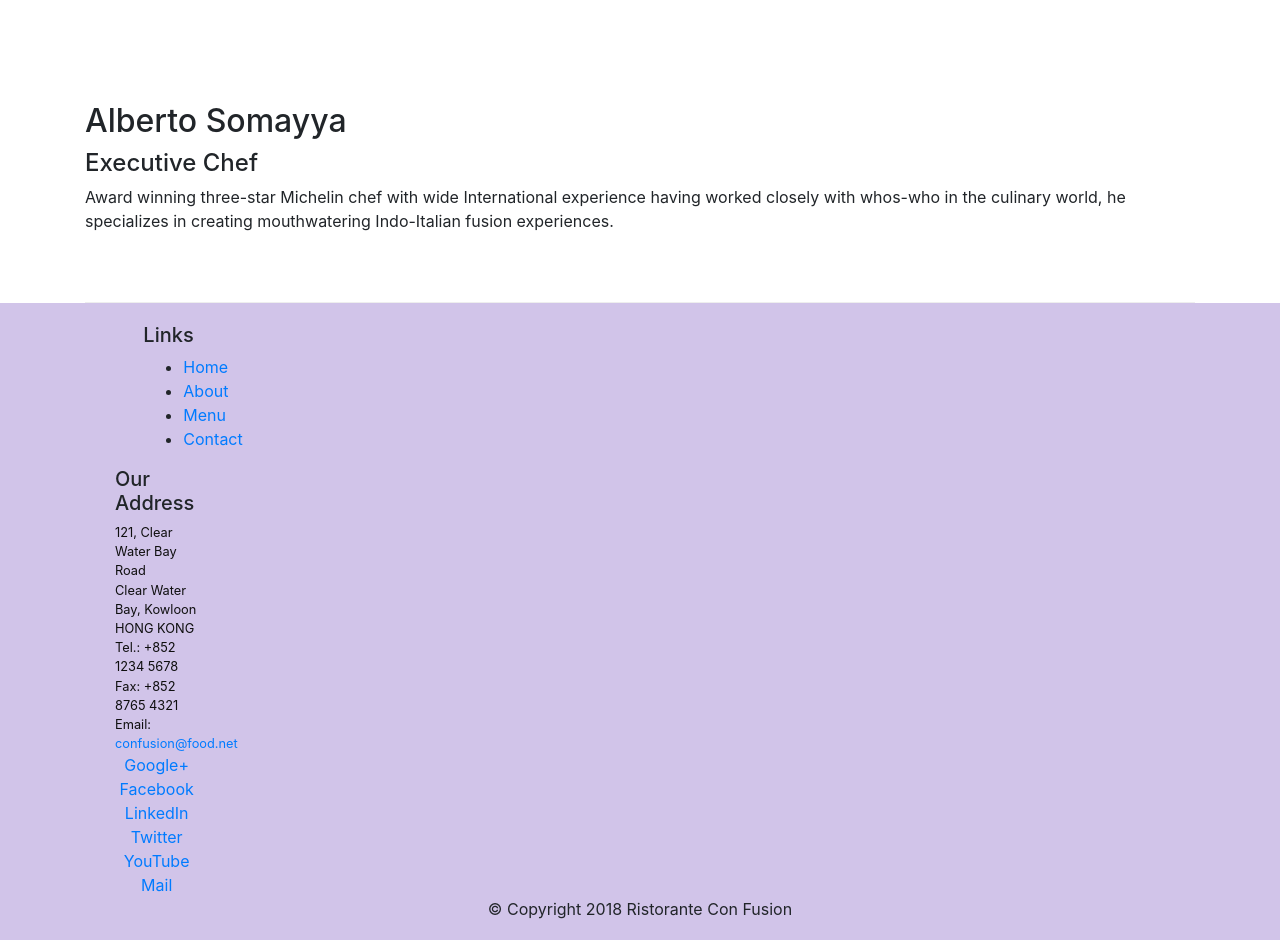
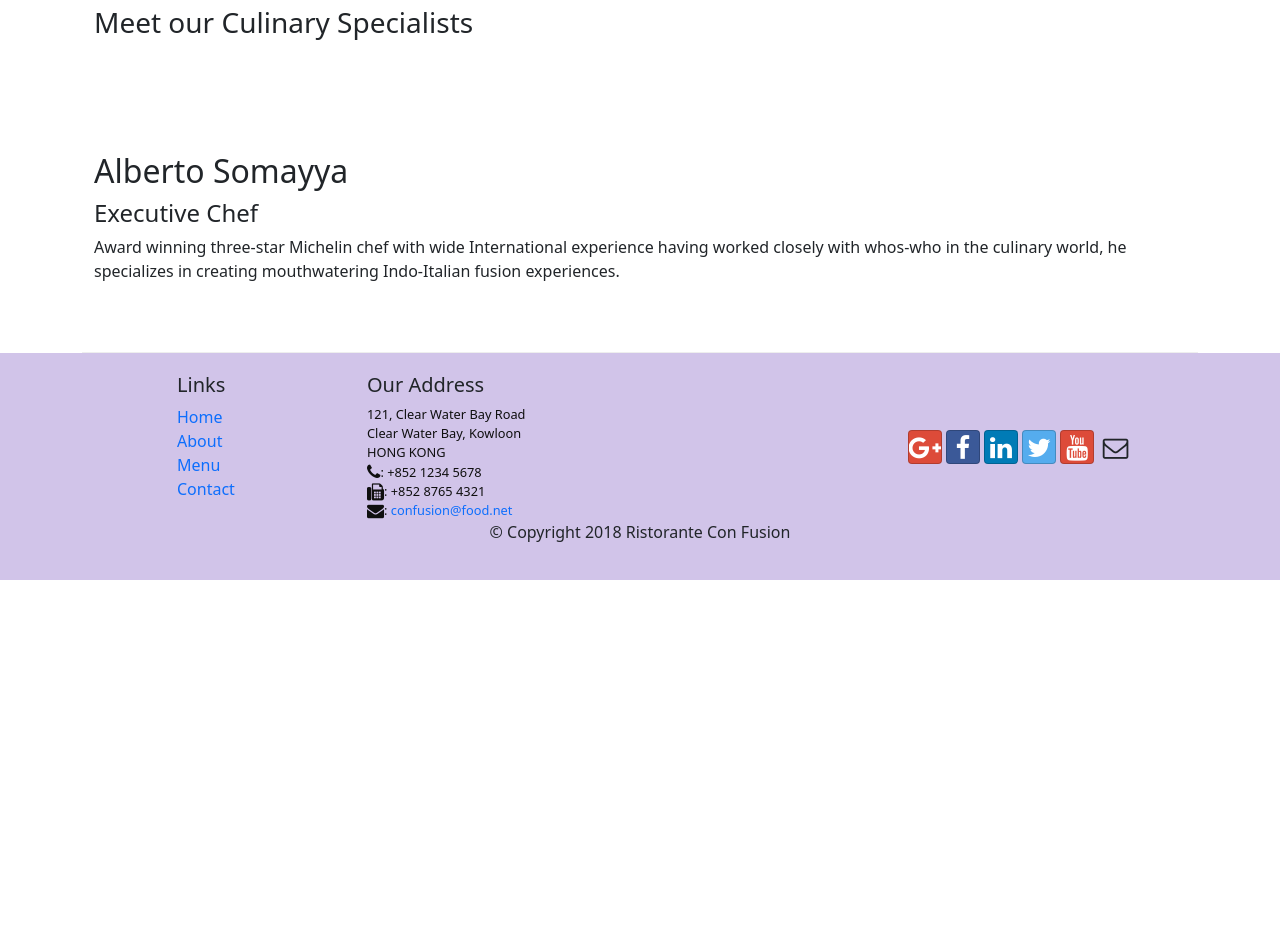
Before and after one commit to PhamNgocThien18/bootstrap4, a website: page index.html in a window 1280 px wide. Shown: the part 1181-2121 px from the top of the page. After the commit the page ends 1761 px from the top, so only its background shows below. Drawn offline with nearby package versions, Linux system fonts and the light colour scheme.

Commit message:
bosttrap navbar and breadcrumbs and icon

```diff
--- a/css/style.css
+++ b/css/style.css
@@ -14,13 +14,23 @@
     padding: 20px 0px 20px 0px;
  }
  .jumbotron{
-    padding:70px 30px 70px 30px;
-    margin:0px auto;
-    background: #9575CD;
-     color:floralwhite;
+   padding:70px 30px 70px 30px;
+   margin:0px auto;
+   background: #9575CD;
+   color:floralwhite;
  }
  address{
     font-size:80%;
     margin:0px;
     color:#0f0f0f;
  }
+ body{
+    padding: 50px 0px 0px 0px;
+    z-index: 0;
+ }
+ .navbar-dark{
+    background-color: #512DA8;
+ }
+ body a {
+    text-decoration: none;
+ }
--- a/index.html
+++ b/index.html
@@ -8,19 +8,39 @@
     <meta http-equiv="x-ua-compatible" content="ie=edge">
     <link rel="stylesheet" href="node_modules/bootstrap/dist/css/bootstrap.min.css">
     <link rel="stylesheet" href="css/style.css" type="text/css">
+    <link rel="stylesheet" href="node_modules/font-awesome/css/font-awesome.min.css">
+    <link rel="stylesheet" href="node_modules/bootstrap-social/bootstrap-social.css">
     <script src="node_modules/jquery/dist/jquery.slim.min.js"></script>
     <script src="node_modules/popper.js/dist/umd/popper.min.js"></script>
     <script src="node_modules/bootstrap/dist/js/bootstrap.min.js"></script>
 </head>
 
 <body>
+    <header class="jumbotron">
+        <nav class="navbar navbar-dark navbar-expand-sm fixed-top">
+            <div class="container">
+                <button class="navbar-toggler" type="button" data-toggle="collapse" data-target="#Navbar">
+                    <span class="navbar-toggler-icon"></span>
+                </button>
+                <a class="navbar-brand" href="#">Ristorante Con Fusion </a>
+                <div class="collapse navbar-collapse" id="Navbar">
+                    <ul class="navbar-nav mr-auto">
+                        <li class="nav-item"><a class="nav-link" href="./index.html"><span class="fa fa-home fa-lg"></span> Home</a></li>
+                        <li class="nav-item"><a class="nav-link" href="./aboutus.html"><span class="fa fa-info fa-lg"></span> About</a></li>
+                        <li class="nav-item"><a class="nav-link" href="#"><span class="fa fa-list fa-lg"></span> Menu</a></li>
+                        <li class="nav-item active"><a class="nav-link" href="#"><span class="fa fa-address-card fa-lg"></span> Contact</a></li>
+                    </ul>
+                </div>
+            </div>
+        </nav>
 
-    <header class="jumbotron">
+
         <div class="container">
             <div class="row row-header">
                 <div class="col-12 col-sm-6">
                     <h1>Ristorante con Fusion</h1>
-                    <p>We take inspiration from the World's best cuisines, and create a unique fusion experience. Our lipsmacking creations will tickle your culinary senses!</p>
+                    <p>We take inspiration from the World's best cuisines, and create a unique fusion experience. Our
+                        lipsmacking creations will tickle your culinary senses!</p>
                 </div>
                 <div class="col-12 col-sm">
                 </div>
@@ -28,13 +48,15 @@
         </div>
     </header>
     <div class="container">
-        <div class="row row-content align-items-center" >
+        <div class="row row-content align-items-center">
+
             <div>
                 <h3>Our Lipsmacking Culinary Creations</h3>
             </div>
             <div>
                 <h2>Uthappizza</h2>
-                <p>A unique combination of Indian Uthappam (pancake) and Italian pizza, topped with Cerignola olives, ripe vine cherry tomatoes, Vidalia onion, Guntur chillies and Buffalo Paneer.</p>
+                <p>A unique combination of Indian Uthappam (pancake) and Italian pizza, topped with Cerignola olives,
+                    ripe vine cherry tomatoes, Vidalia onion, Guntur chillies and Buffalo Paneer.</p>
             </div>
         </div>
 
@@ -45,7 +67,9 @@
             </div>
             <div>
                 <h2>Weekend Grand Buffet</h2>
-                <p>Featuring mouthwatering combinations with a choice of five different salads, six enticing appetizers, six main entrees and five choicest desserts. Free flowing bubbly and soft drinks. All for just $19.99 per person </p>
+                <p>Featuring mouthwatering combinations with a choice of five different salads, six enticing appetizers,
+                    six main entrees and five choicest desserts. Free flowing bubbly and soft drinks. All for just
+                    $19.99 per person </p>
             </div>
         </div>
 
@@ -56,42 +80,45 @@
             <div>
                 <h2>Alberto Somayya</h2>
                 <h4>Executive Chef</h4>
-                <p>Award winning three-star Michelin chef with wide International experience having worked closely with whos-who in the culinary world, he specializes in creating mouthwatering Indo-Italian fusion experiences. </p>
+                <p>Award winning three-star Michelin chef with wide International experience having worked closely with
+                    whos-who in the culinary world, he specializes in creating mouthwatering Indo-Italian fusion
+                    experiences. </p>
             </div>
         </div>
     </div>
 
     <footer class="footer">
         <div class="container">
-            <div class="col-12 col-sm-4 align-self-center">
+            <div class="row">
                 <div class="col-4 offset-1 col-sm-2">
                     <h5>Links</h5>
-                    <ul >
+                    <ul class="list-unstyled">
                         <li><a href="#">Home</a></li>
                         <li><a href="#">About</a></li>
                         <li><a href="#">Menu</a></li>
                         <li><a href="#">Contact</a></li>
                     </ul>
                 </div>
-                <div class="col-12 col-sm-4 align-self-center">
+                <div class="col-7 col-sm-5">
                     <h5>Our Address</h5>
                     <address>
 		              121, Clear Water Bay Road<br>
 		              Clear Water Bay, Kowloon<br>
 		              HONG KONG<br>
-		              Tel.: +852 1234 5678<br>
-		              Fax: +852 8765 4321<br>
-		              Email: <a href="mailto:confusion@food.net">confusion@food.net</a>
+                      <i class="fa fa-phone fa-lg"></i>: +852 1234 5678<br>
+                      <i class="fa fa-fax fa-lg"></i>: +852 8765 4321<br>
+                      <i class="fa fa-envelope fa-lg"></i>:
+                      <a href="mailto:confusion@food.net">confusion@food.net</a>
 		           </address>
                 </div>
-                <div class="col-12 col-sm-4 align-self-center text-center">
-                    <div>
-                        <a href="http://google.com/+">Google+</a>
-                        <a href="http://www.facebook.com/profile.php?id=">Facebook</a>
-                        <a href="http://www.linkedin.com/in/">LinkedIn</a>
-                        <a href="http://twitter.com/">Twitter</a>
-                        <a href="http://youtube.com/">YouTube</a>
-                        <a href="mailto:">Mail</a>
+                <div class="col-12 col-sm-4 align-self-center">
+                    <div class="text-center">
+                        <a class="btn btn-social-icon btn-google" href="http://google.com/+"><i class="fa fa-google-plus"></i></a>
+                        <a class="btn btn-social-icon btn-facebook" href="http://www.facebook.com/profile.php?id="><i class="fa fa-facebook"></i></a>
+                        <a class="btn btn-social-icon btn-linkedin" href="http://www.linkedin.com/in/"><i class="fa fa-linkedin"></i></a>
+                        <a class="btn btn-social-icon btn-twitter" href="http://twitter.com/"><i class="fa fa-twitter"></i></a>
+                        <a class="btn btn-social-icon btn-google" href="http://youtube.com/"><i class="fa fa-youtube"></i></a>
+                        <a class="btn btn-social-icon" href="mailto:"><i class="fa fa-envelope-o"></i></a>
                     </div>
                 </div>
            </div>
--- a/package.json
+++ b/package.json
@@ -22,7 +22,9 @@
   },
   "homepage": "https://github.com/pntthathu/bootstrap4#readme",
   "dependencies": {
-    "bootstrap": "^4.0.0",
+    "bootstrap": "^5.1.1",
+    "bootstrap-social": "^5.1.1",
+    "font-awesome": "^4.7.0",
     "jquery": "^3.3.1",
     "popper.js": "^1.12.9"
   }
```
Also changed, not shown: aboutus.html (+33 -11 lines), contactus.html (+11 -11 lines), 2 other files.
